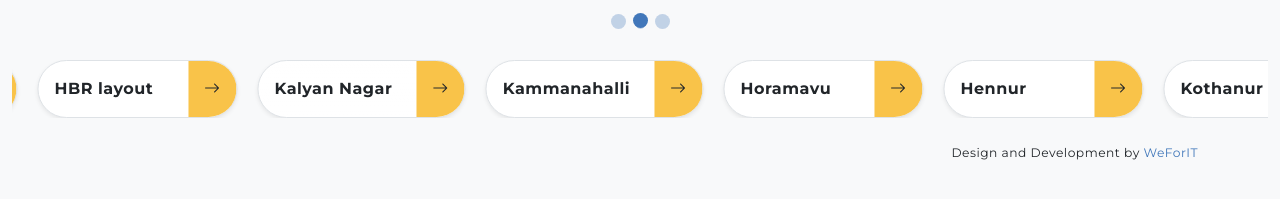
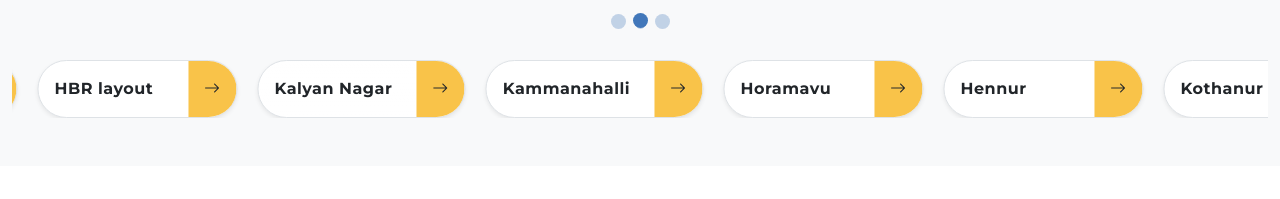
Before and after one commit to irahulsaini/swastyaphysio, a plain HTML site: page index.html in a window 1280 px wide. Shown: the part 6254-6453 px from the top of the page. After the commit the page ends 6420 px from the top, so only its background shows below. Drawn offline with nearby package versions, Linux system fonts and the light colour scheme.

Commit message:
remove weforit link

```diff
--- a/index.html
+++ b/index.html
@@ -1178,9 +1178,7 @@
                 </div>
 
             </div>
-            <div class="container pt-4">
-                <p class="text-end small"><small>Design and Development by <a href="https://weforit.com/">WeForIT</a></small></p>
-            </div>
+
         </section>
 
 
```
